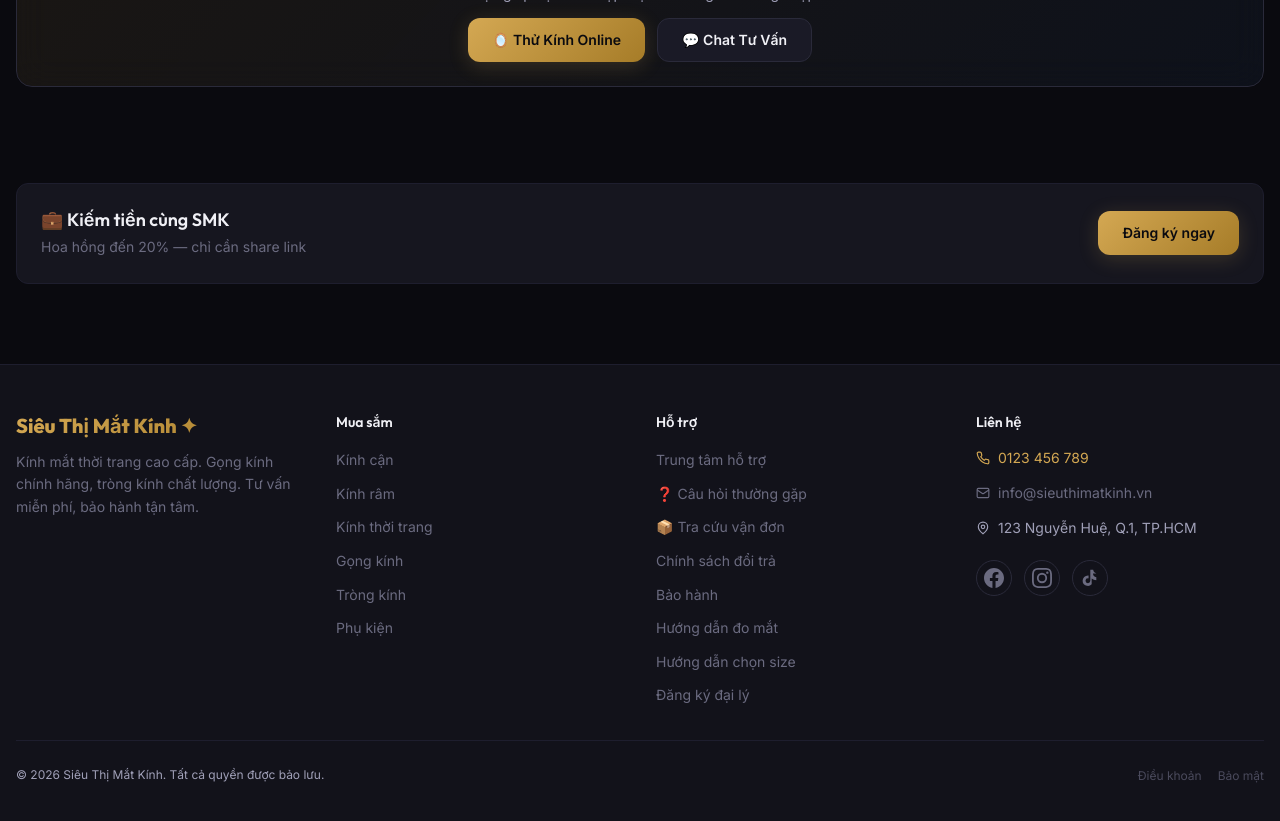
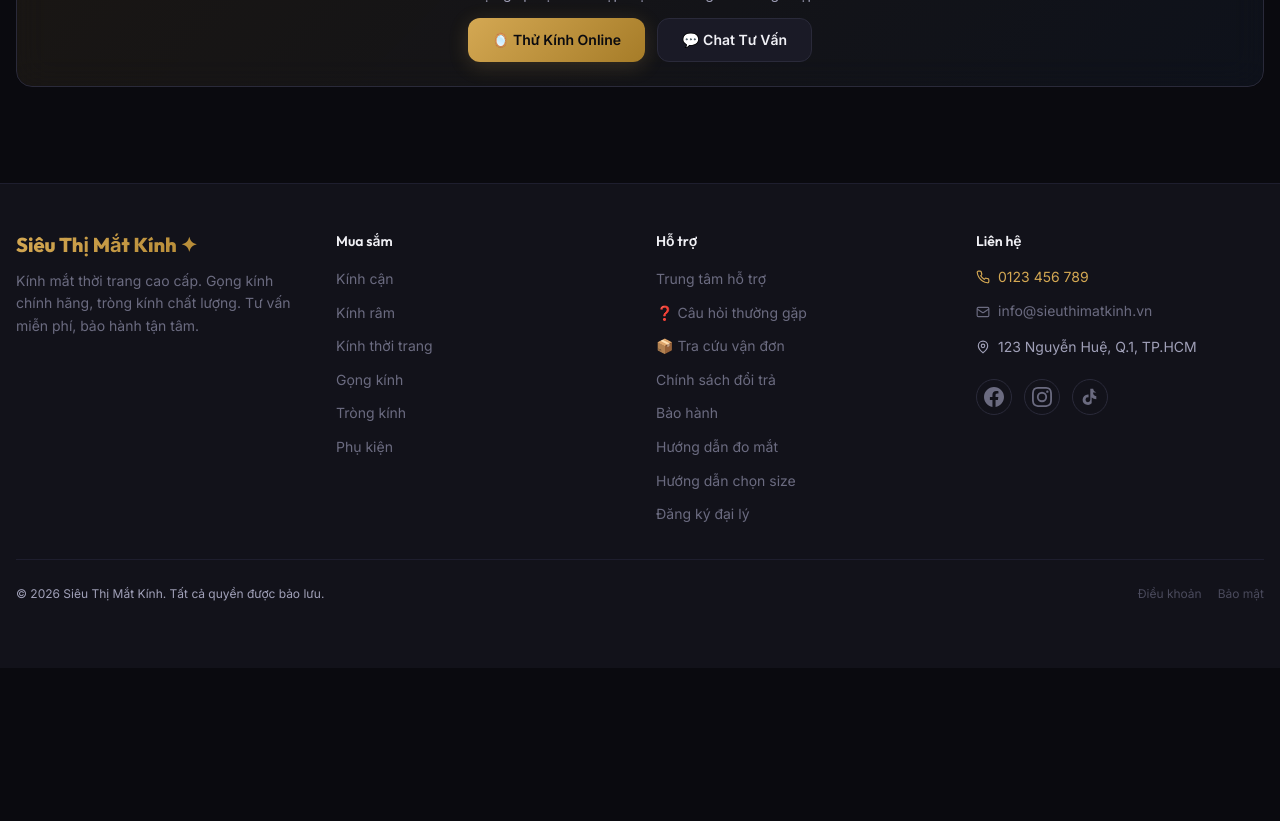
Before and after one commit to nguyendinhduy-1995/smk, a Next.js app: page / in a window 1280 px wide. Shown: the part 1900-2721 px from the top of the page. After the commit the page ends 2568 px from the top, so only its background shows below. Built offline with nearby package versions, Linux system fonts and the light colour scheme; no server answers.

Commit message:
remove: partner CTA from homepage

```diff
--- a/src/app/(shop)/page.tsx
+++ b/src/app/(shop)/page.tsx
@@ -219,26 +219,6 @@ export default function HomePage() {
                 </div>
             </section>
 
-            {/* ═══ Partner CTA — Slide from right ═══ */}
-            <section className="section scroll-reveal-right" style={{ paddingBottom: 'var(--space-8)' }}>
-                <div className="card" style={{
-                    padding: 'var(--space-6)', display: 'flex',
-                    justifyContent: 'space-between', alignItems: 'center',
-                    gap: 'var(--space-4)', flexWrap: 'wrap',
-                }}>
-                    <div>
-                        <h3 style={{ fontSize: 'var(--text-lg)', marginBottom: 'var(--space-1)' }}>
-                            💼 Kiếm tiền cùng SMK
-                        </h3>
-                        <p style={{ fontSize: 'var(--text-sm)', color: 'var(--text-tertiary)' }}>
-                            Hoa hồng đến 20% — chỉ cần share link
-                        </p>
-                    </div>
-                    <Link href="/partner" className="btn btn-primary" style={{ minHeight: 44 }}>
-                        Đăng ký ngay
-                    </Link>
-                </div>
-            </section>
         </div>
     );
 }
```
